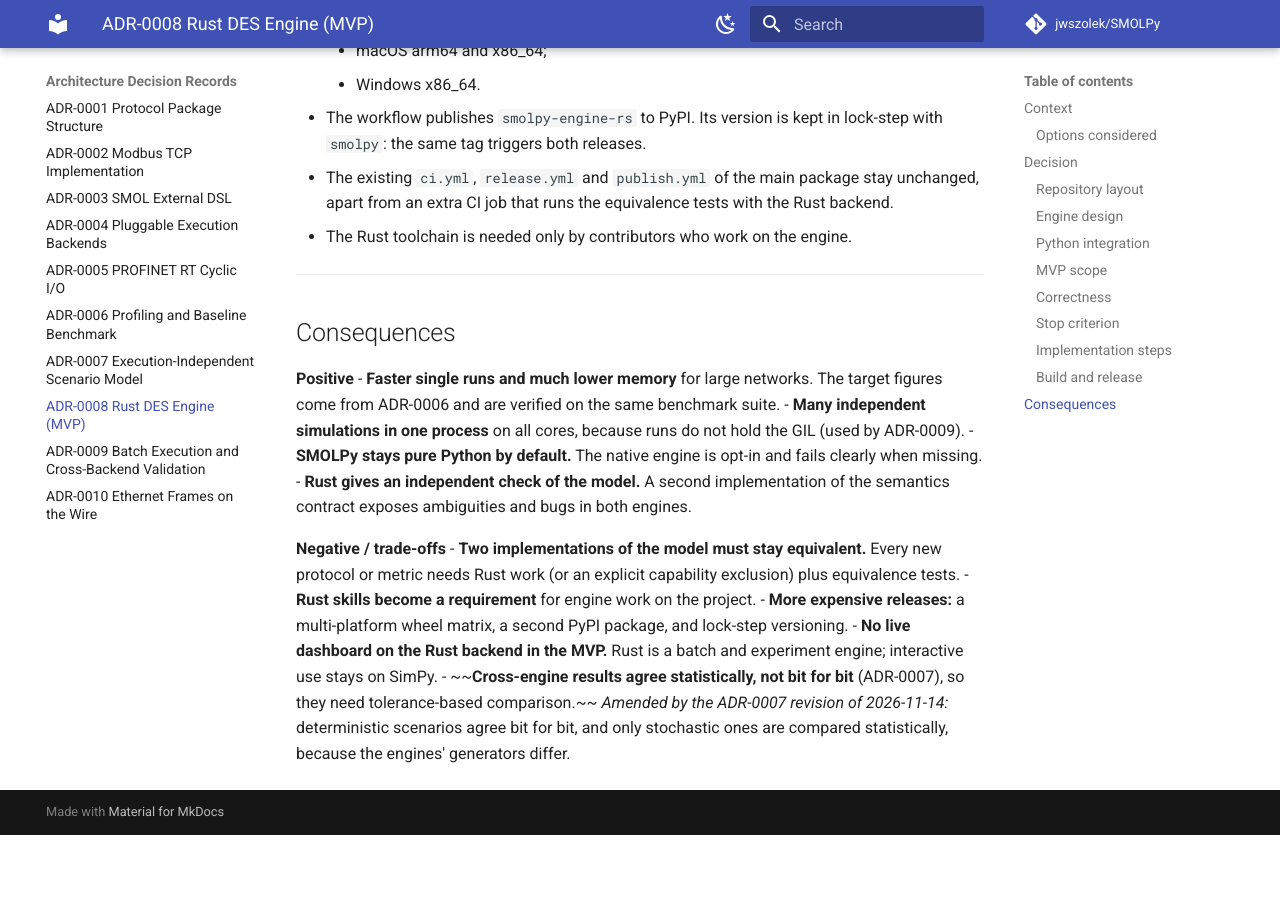
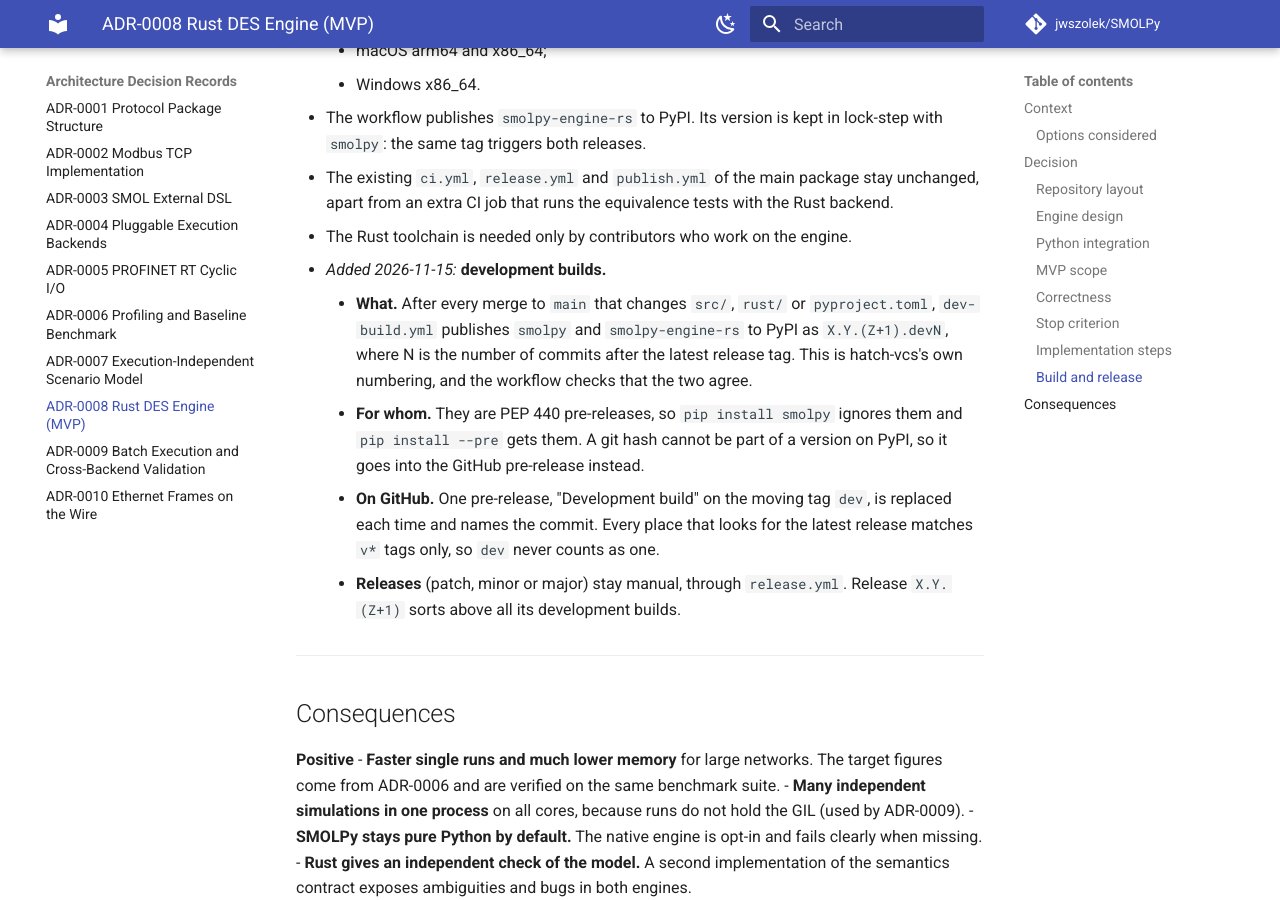
Before and after one commit to jwszolek/SMOLPy, an MkDocs documentation site: the page built from docs/adr/0008-rust-des-engine-mvp.md, in a window 1280 px wide and 900 px high, scrolled down 7503 px. Built offline with MkDocs 1.6.1 and Material for MkDocs 9.7.7, drawn with Linux system fonts in a browser that asks for light colours; comment, search, counter and statistics services are not loaded; before the commit the page ends 8338 px from its top, so only the background shows below that.

Commit message:
Publish a development build after every merge to main

```diff
--- a/docs/adr/0008-rust-des-engine-mvp.md
+++ b/docs/adr/0008-rust-des-engine-mvp.md
@@ -191,6 +191,11 @@ Raw results: `benchmarks/results/2026-11-15-1255-rust-jaws-zbook-stop-criterion.
 - The workflow publishes `smolpy-engine-rs` to PyPI. Its version is kept in lock-step with `smolpy`: the same tag triggers both releases.
 - The existing `ci.yml`, `release.yml` and `publish.yml` of the main package stay unchanged, apart from an extra CI job that runs the equivalence tests with the Rust backend.
 - The Rust toolchain is needed only by contributors who work on the engine.
+- *Added 2026-11-15:* **development builds.**
+    - **What.** After every merge to `main` that changes `src/`, `rust/` or `pyproject.toml`, `dev-build.yml` publishes `smolpy` and `smolpy-engine-rs` to PyPI as `X.Y.(Z+1).devN`, where N is the number of commits after the latest release tag. This is hatch-vcs's own numbering, and the workflow checks that the two agree.
+    - **For whom.** They are PEP 440 pre-releases, so `pip install smolpy` ignores them and `pip install --pre` gets them. A git hash cannot be part of a version on PyPI, so it goes into the GitHub pre-release instead.
+    - **On GitHub.** One pre-release, "Development build" on the moving tag `dev`, is replaced each time and names the commit. Every place that looks for the latest release matches `v*` tags only, so `dev` never counts as one.
+    - **Releases** (patch, minor or major) stay manual, through `release.yml`. Release `X.Y.(Z+1)` sorts above all its development builds.
 
 ---
 
--- a/pyproject.toml
+++ b/pyproject.toml
@@ -39,6 +39,11 @@ build-backend = "hatchling.build"
 source = "vcs"
 fallback-version = "0.1.0"
 
+# A commit N commits after tag vX.Y.Z is X.Y.(Z+1).devN, with no "+g<hash>"
+# local part: PyPI rejects local versions, and development builds go there.
+[tool.hatch.version.raw-options]
+local_scheme = "no-local-version"
+
 [tool.hatch.build.targets.wheel]
 packages = ["src/smolpy"]
 
```
Also changed, not shown: README.md (+10 -0 lines), 4 other files.
